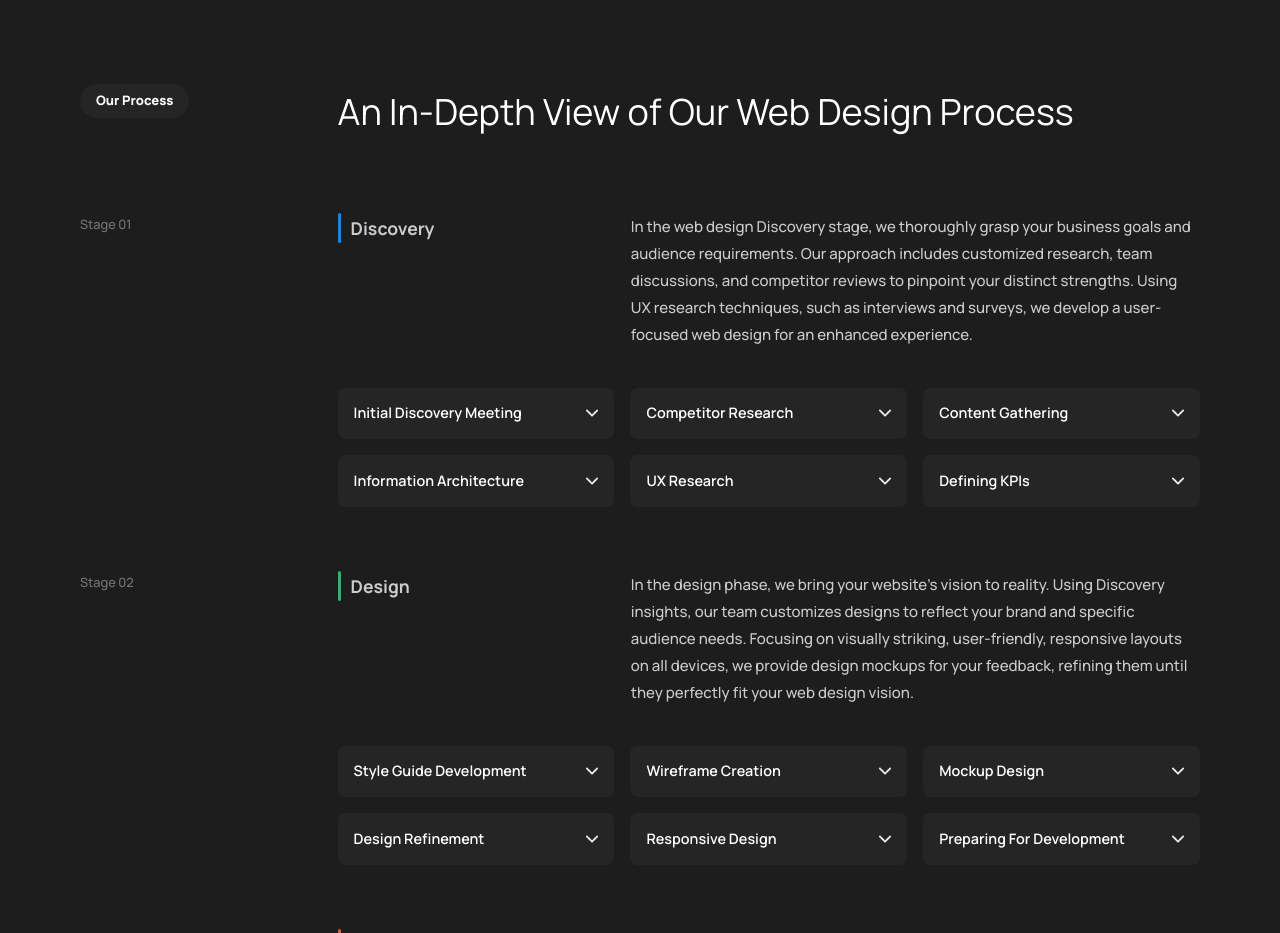
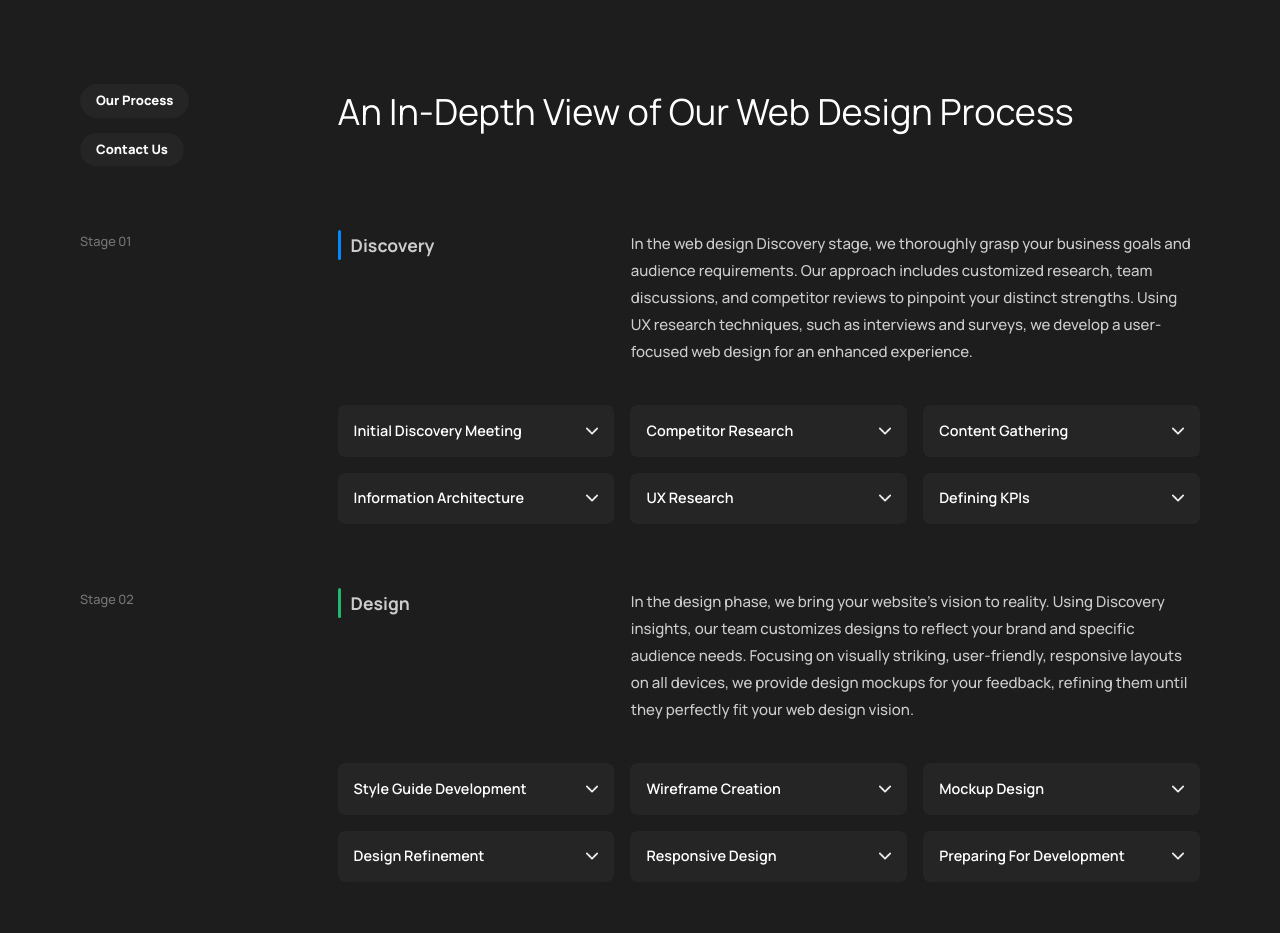
Before and after one commit to WajahatAli3218664/newsoftco, a plain HTML site: page website-design-and-development.html in a window 1280 px wide. Shown: the part 6280-7213 px from the top of the page. Drawn offline with nearby package versions, Linux system fonts and the light colour scheme; a web font is replaced by a local one.

Commit message:
Added WhatsApp buttons to PPC and website design pages

```diff
--- a/website-design-and-development.html
+++ b/website-design-and-development.html
@@ -701,6 +701,9 @@ s0.parentNode.insertBefore(s1,s0);
         <div class="doinfFlexDrop">
           <div class="GeneralLeft">
             <button class="Excellence">Our Process</button>
+            <a href="https://wa.me/15513077532" target="_blank" style="text-decoration: none; display: block; margin-top: 15px;">
+              <button class="Excellence">Contact Us</button>
+            </a>
           </div>
           <div class="GeneralRight" style="margin-top: 6px;">
             <h2 class=" ">An In-Depth View of Our Web Design Process</h2>
```
Also changed, not shown: pay-per-click-advertising.html (+3 -0 lines).
